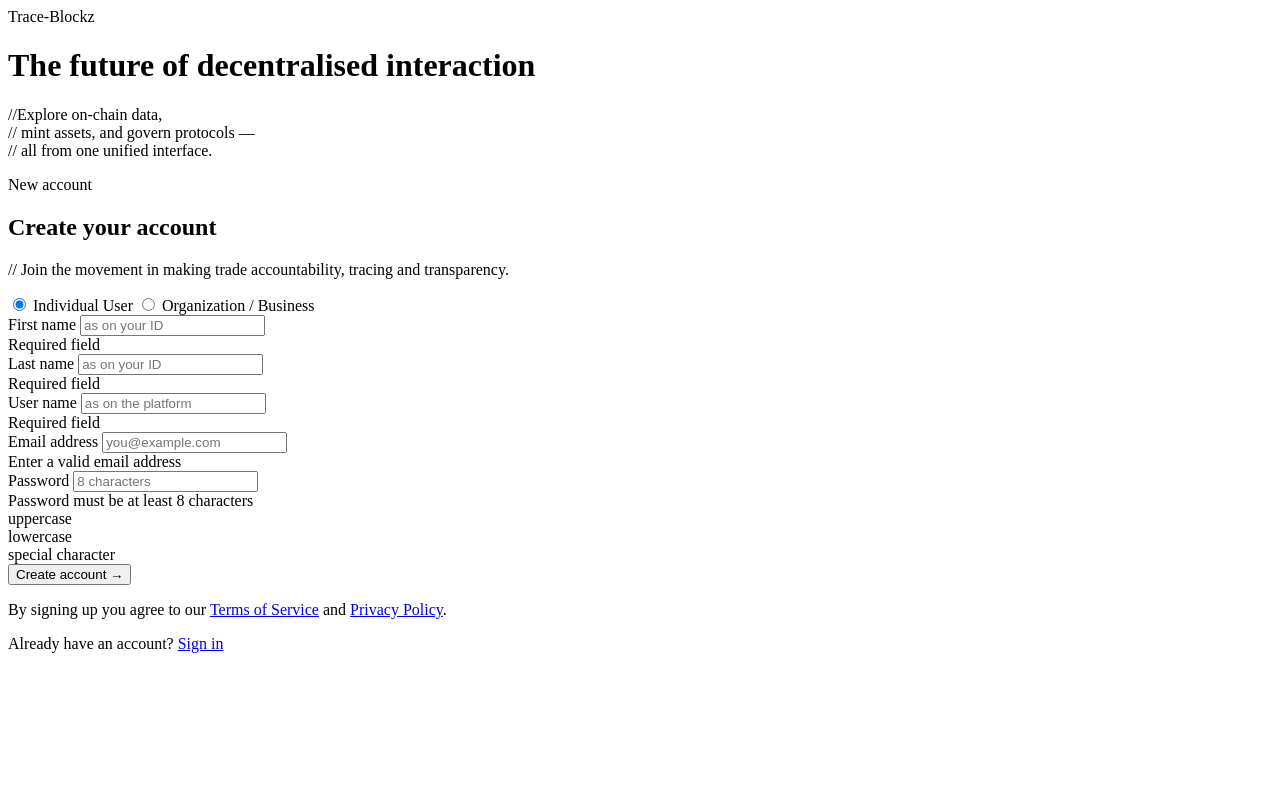
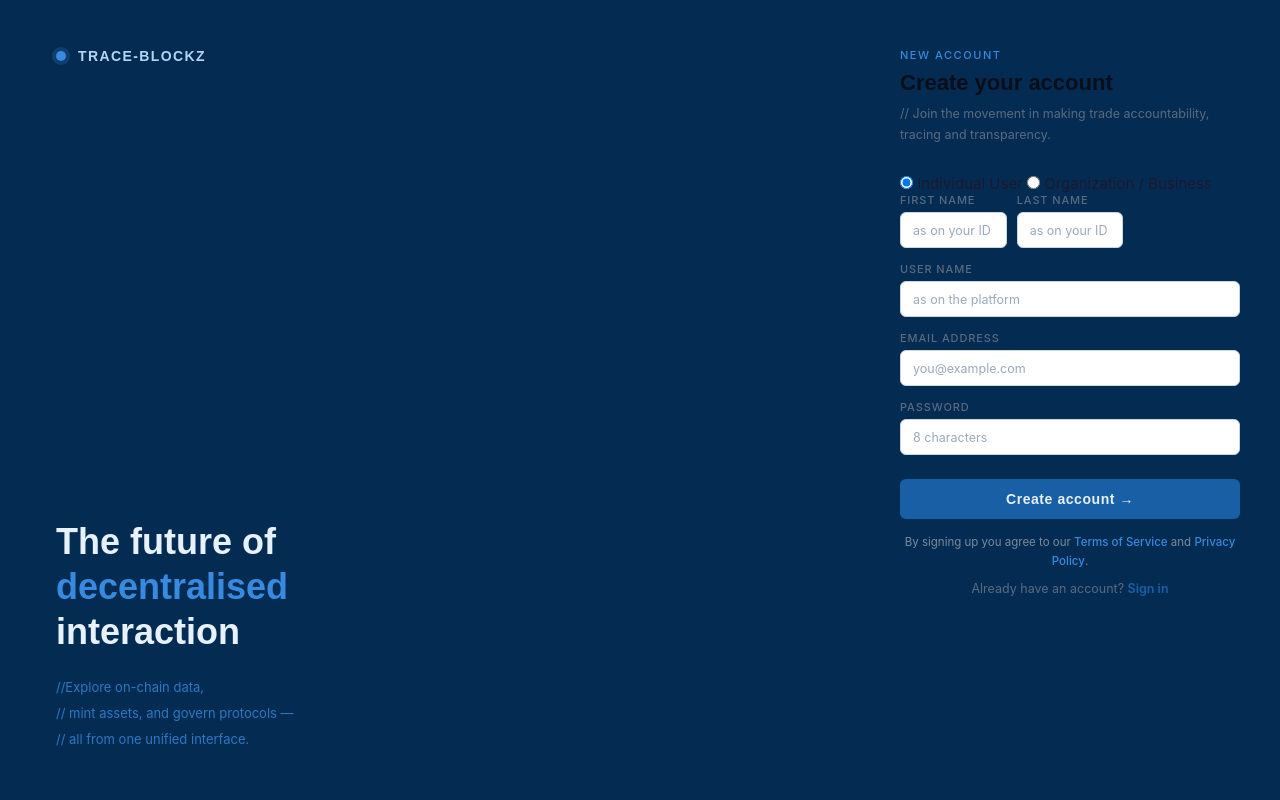
Before and after one commit to codebyoketch/trace-blocks, a Django app: template traceblocks/tracker/templates/index.html in a window 1280 px wide. Run offline with Django 5.2, Linux system fonts and the light colour scheme; the template is opened without the code that fills it, so the values that code supplies are empty.

Commit message:
the css of index.html

```diff
--- a/traceblocks/tracker/templates/index.html
+++ b/traceblocks/tracker/templates/index.html
@@ -3,6 +3,266 @@
 <head>
 <meta charset="UTF-8">
 <title>Sign Up | Trace-Blockz</title>
+
+<sytle>
+  <!DOCTYPE html>
+<html lang="en">
+<head>
+<meta charset="UTF-8">
+<title>Sign Up</title>
+<style>
+
+*, *::before, *::after {
+  box-sizing: border-box;
+  margin: 0;
+  padding: 0;
+}
+
+html, body {
+  height: 100%;
+  font-family: 'Inter', sans-serif;
+  font-size: 15px;
+  background: #042C53;
+  color: #1a1a2e;
+  -webkit-font-smoothing: antialiased;
+}
+
+a {
+  color: #378ADD;
+  text-decoration: none;
+  transition: color 0.15s ease;
+}
+a:hover { color: #185FA5; }
+
+body {
+  position: relative;
+  min-height: 100vh;
+  display: flex;
+}
+
+.left {
+  position: relative;
+  width: 100%;
+  min-height: 100vh;
+  display: flex;
+  flex-direction: column;
+  padding: 48px 56px;
+  padding-right: calc(420px + 56px);
+  background: #042C53;
+  overflow: hidden;
+}
+
+.right {
+  position: fixed;
+  top: 0;
+  right: 0;
+  width: 420px;
+  height: 100vh;
+  overflow-y: auto;
+  background: rgba(135, 206, 235, 1)
+  border-left: 1px solid rgba(55, 138, 221, 0.12);
+  padding: 48px 40px;
+  z-index: 10;
+}
+
+.grid-bg {
+  position: absolute;
+  inset: 0;
+  background-image:
+    linear-gradient(rgba(55, 138, 221, 0.12) 1px, transparent 1px),
+    linear-gradient(90deg, rgba(55, 138, 221, 0.12) 1px, transparent 1px);
+  background-size: 36px 36px;
+  pointer-events: none;
+  z-index: 0;
+}
+
+.left > * { position: relative; z-index: 1; }
+
+.logo {
+  display: flex;
+  align-items: center;
+  gap: 12px;
+  font-family: 'Space Grotesk', sans-serif;
+  font-size: 14px;
+  font-weight: 600;
+  letter-spacing: 0.1em;
+  text-transform: uppercase;
+  color: #B5D4F4;
+  margin-bottom: auto;
+}
+
+.logo-icon {
+  width: 10px;
+  height: 10px;
+  border-radius: 50%;
+  background: #378ADD;
+  box-shadow: 0 0 0 4px rgba(55, 138, 221, 0.2);
+  flex-shrink: 0;
+}
+
+.hero-text { margin-top: 64px; }
+
+.hero-text h1 {
+  font-family: 'Space Grotesk', sans-serif;
+  font-size: 36px;
+  font-weight: 700;
+  line-height: 1.25;
+  color: #E6F1FB;
+  margin-bottom: 20px;
+  max-width: 380px;
+}
+
+.hero-text h1 span { color: #378ADD; }
+
+.hero-text p {
+  font-family: 'Inter', monospace;
+  font-size: 13px;
+  line-height: 2;
+  color: #378ADD;
+  opacity: 0.8;
+}
+
+.form-container { width: 100%; }
+
+.form-header { margin-bottom: 28px; }
+
+.eyebrow {
+  font-size: 11px;
+  font-weight: 500;
+  letter-spacing: 0.14em;
+  text-transform: uppercase;
+  color: #378ADD;
+  margin-bottom: 8px;
+}
+
+.form-header h2 {
+  font-family: 'Space Grotesk', sans-serif;
+  font-size: 22px;
+  font-weight: 700;
+  color: #0a0e1a;
+  margin-bottom: 8px;
+  line-height: 1.2;
+}
+
+.form-header p {
+  font-size: 12.5px;
+  color: #5a6a7e;
+  line-height: 1.65;
+}
+
+.form-fields {
+  display: flex;
+  flex-direction: column;
+}
+
+.row-2 {
+  display: grid;
+  grid-template-columns: 1fr 1fr 1fr;
+  gap: 10px;
+  margin-bottom: 14px;
+}
+
+.form-group {
+  display: flex;
+  flex-direction: column;
+  gap: 5px;
+  margin-bottom: 14px;
+}
+
+.row-2 .form-group { margin-bottom: 0; }
+
+.form-group label {
+  font-size: 11px;
+  font-weight: 500;
+  letter-spacing: 0.08em;
+  text-transform: uppercase;
+  color: #5a6a7e;
+}
+
+.form-group input {
+  width: 100%;
+  padding: 9px 12px;
+  font-family: 'Inter', sans-serif;
+  font-size: 13.5px;
+  color: #0a0e1a;
+  background: #ffffff;
+  border: 1px solid #ccd6e3;
+  border-radius: 6px;
+  outline: none;
+  transition: border-color 0.15s ease, box-shadow 0.15s ease;
+}
+
+.form-group input::placeholder {
+  color: #9aaabb;
+  font-size: 12.5px;
+}
+
+.form-group input:focus {
+  border-color: #378ADD;
+  box-shadow: 0 0 0 3px rgba(55, 138, 221, 0.14);
+}
+
+.form-group input.error { border-color: #E24B4A; }
+
+.error-msg {
+  font-size: 11px;
+  line-height: 1.5;
+  color: #A32D2D;
+  display: none;
+}
+
+.submit-btn {
+  width: 100%;
+  padding: 12px 20px;
+  margin-top: 10px;
+  font-family: 'Space Grotesk', sans-serif;
+  font-size: 14px;
+  font-weight: 600;
+  letter-spacing: 0.04em;
+  color: #E6F1FB;
+  background: #185FA5;
+  border: none;
+  border-radius: 6px;
+  cursor: pointer;
+  transition: background 0.18s ease, transform 0.1s ease;
+}
+
+.submit-btn:hover { background: #0C447C; }
+.submit-btn:active { transform: scale(0.985); }
+
+.terms {
+  font-size: 11.5px;
+  color: #7a8a9a;
+  margin-top: 14px;
+  line-height: 1.65;
+  text-align: center;
+}
+
+.terms a { color: #378ADD; font-weight: 500; }
+
+.login-link {
+  font-size: 12.5px;
+  color: #5a6a7e;
+  margin-top: 10px;
+  text-align: center;
+}
+
+.login-link a { color: #185FA5; font-weight: 600; }
+
+@media (max-width: 900px) {
+  .right { position: static; width: 100%; height: auto; border-left: none; }
+  .left  { padding-right: 56px; min-height: auto; padding-bottom: 0; }
+  body   { flex-direction: column; }
+}
+
+@media (max-width: 520px) {
+  .left  { padding: 32px 24px; }
+  .right { padding: 32px 24px; }
+  .row-2 { grid-template-columns: 1fr; }
+  .hero-text h1 { font-size: 26px; }
+}
+
+</style>
 </head>
 <body>
 
```
